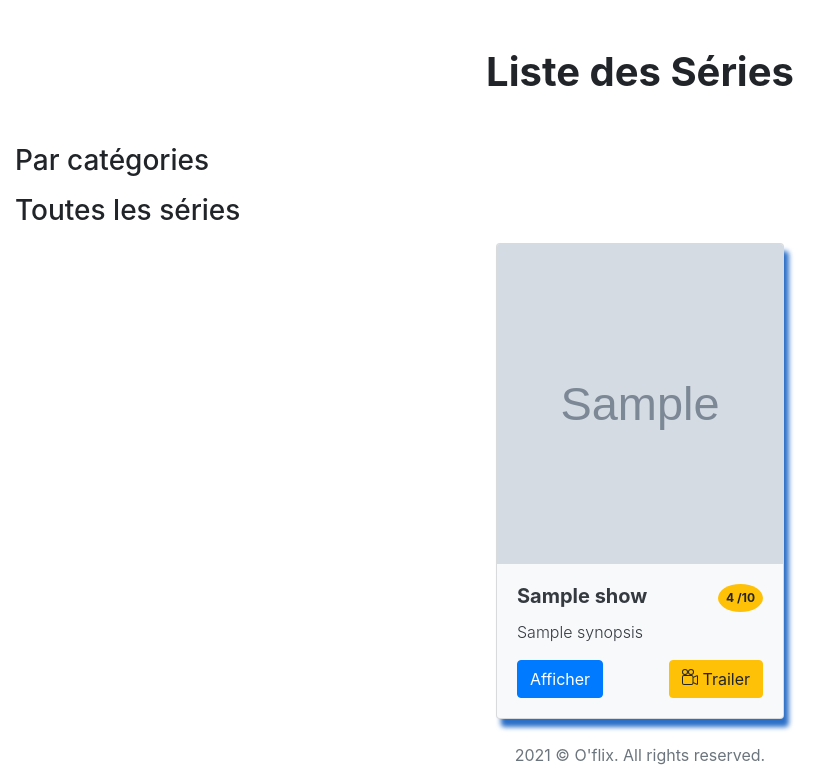
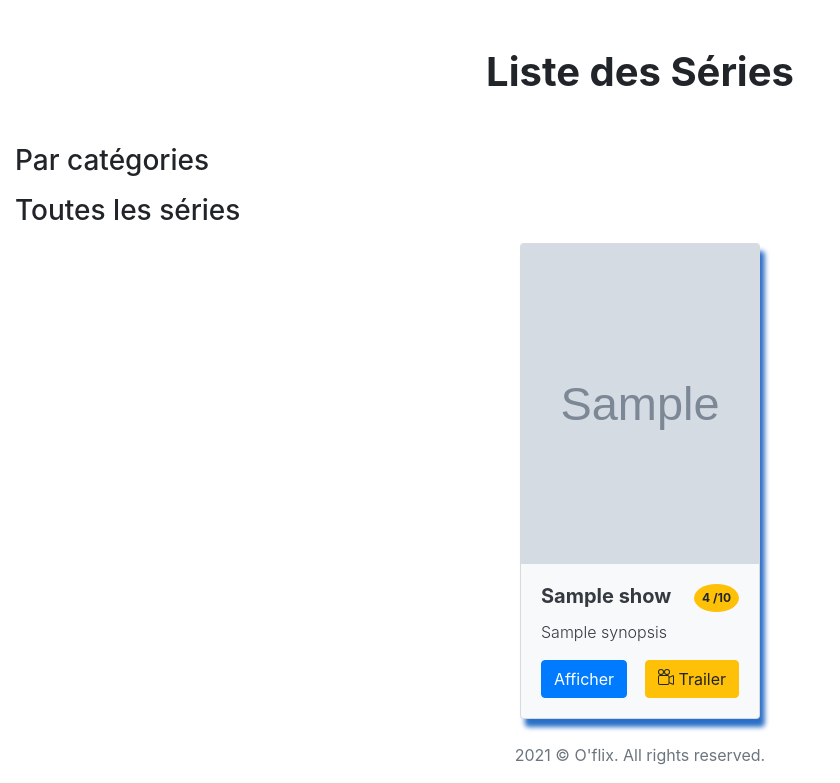
Before and after one commit to karastras/MyFlix-O-faq-full-Symfony, a Symfony app: template templates/show/list.html.twig in a window 1280 px wide. Shown: the part 56-839 px from the top of the page, without its empty margins (0-840 px from the left). Run offline with Twig, Linux system fonts and the light colour scheme; the template is opened without the code that fills it: most values are stand-ins (such as "Sample title", 1, 10 or a date in 2020); grey boxes marked "Sample" are stand-in pictures; some libraries are stand-ins or nearby versions.

Commit message:
ajout des éléments cliquable dans show/details sur les catégories et personnages

```diff
--- a/templates/_cardShow.html.twig
+++ b/templates/_cardShow.html.twig
@@ -1,5 +1,5 @@
-    <a class="text-reset" href=" {{ path('show_slug', {'slug':show.slug}) }} ">
-<div class="shadow card m-2 bg-light" style="width: 18rem">
+<a href=" {{ path('show_slug', {'slug':show.slug}) }} ">
+    <div class="shadow card m-2 bg-light" style="width: 15rem">
         {% if show.poster == 'N/A' %}
             <img    src="{{ asset('/pictures/showDefault.jpg') }}"
                     class="card-img-top"
--- a/templates/show/details.html.twig
+++ b/templates/show/details.html.twig
@@ -92,12 +92,12 @@
 
     {# On affiche les catégories associées à la série courante #}
     {% if show.categories is not empty %}
-    <h2>Catégories</h2>
+        <h2>Catégories</h2>
     {% endif %}
     <ul>
         {# la fonction sort(), permet de classer les résultats  https://twig.symfony.com/doc/2.x/filters/sort.html #}
         {% for category in show.categories|sort((a, b) => a.title <=> b.title) %}
-            <li> {{ category.title }} </li>
+            <li><a href="{{ path('category_show', {'id':category.id}) }}"> {{ category.title }} </a></li>
         {% endfor %}
     </ul>
     {# On affiche les personnages associées à la série courante #}
@@ -106,7 +106,7 @@
     {% endif %}
     <ul>
         {% for character in show.characters %}
-            <li> {{ character.fullname }} </li>
+            <li><a href="{{ path('character_show', {'id':character.id}) }}"> {{ character.fullname }} </a></li>
         {% endfor %}
     </ul>
     <div>
```
Lines whose indentation alone changed are shown as unchanged.
